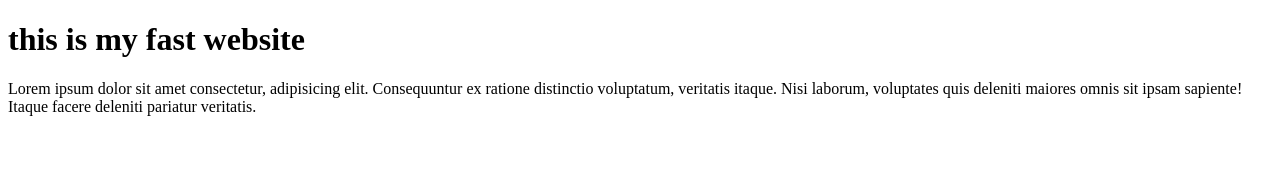
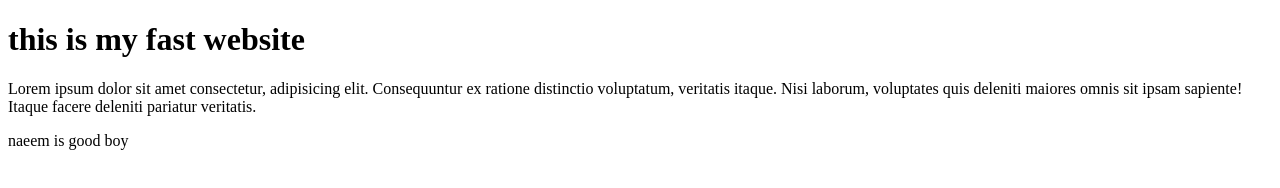
Before and after one commit to Tanjinjasika/fast-website, a plain HTML site: page index.html in a window 1280 px wide. Drawn offline with Linux system fonts and the light colour scheme.

Commit message:
naeem k change korse

```diff
--- a/index.html
+++ b/index.html
@@ -9,5 +9,6 @@
 <body>
     <h1>this is my fast website</h1>
     <p>Lorem ipsum dolor sit amet consectetur, adipisicing elit. Consequuntur ex ratione distinctio voluptatum, veritatis itaque. Nisi laborum, voluptates quis deleniti maiores omnis sit ipsam sapiente! Itaque facere deleniti pariatur veritatis.</p>
+    <p>naeem is good boy</p>
 </body>
 </html>
```
